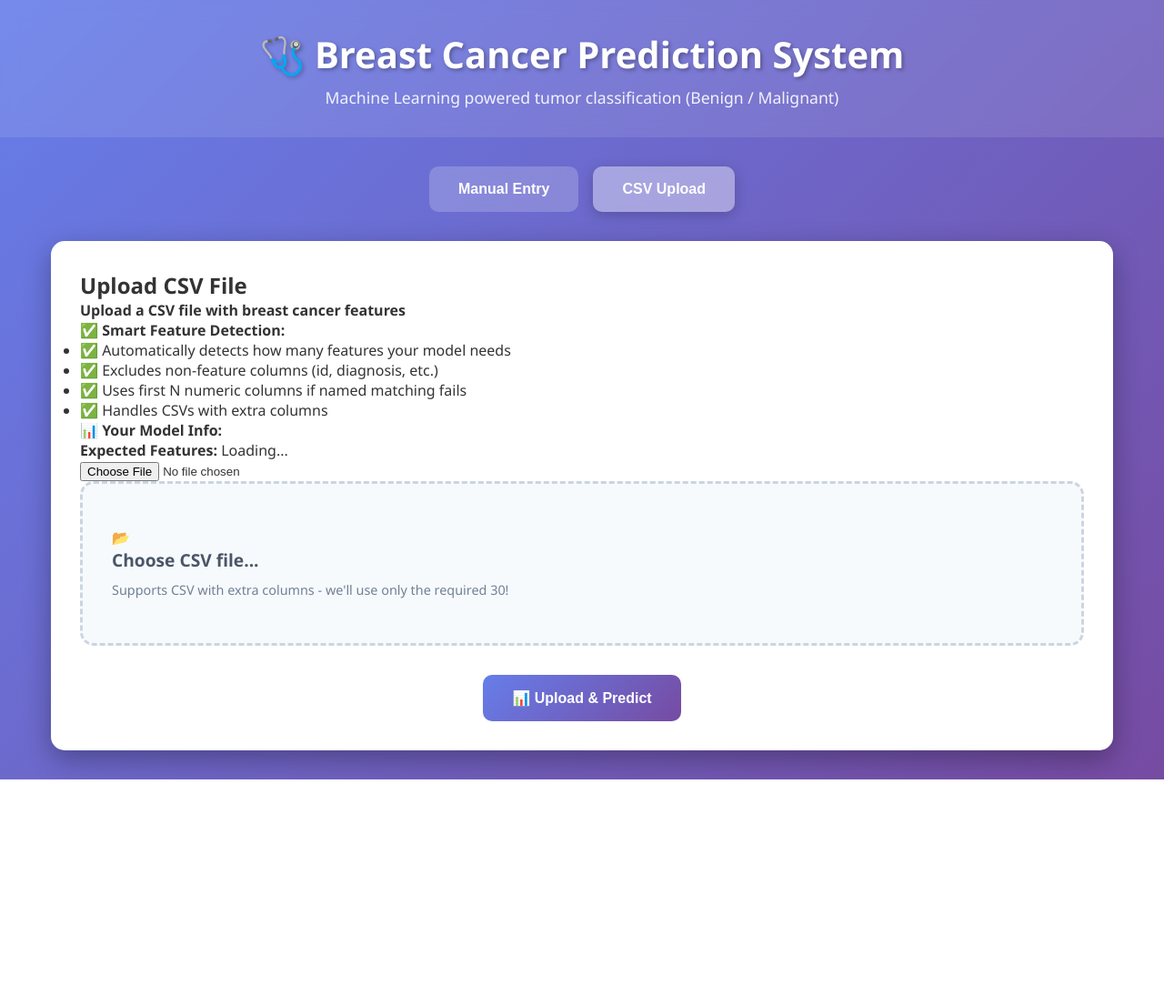
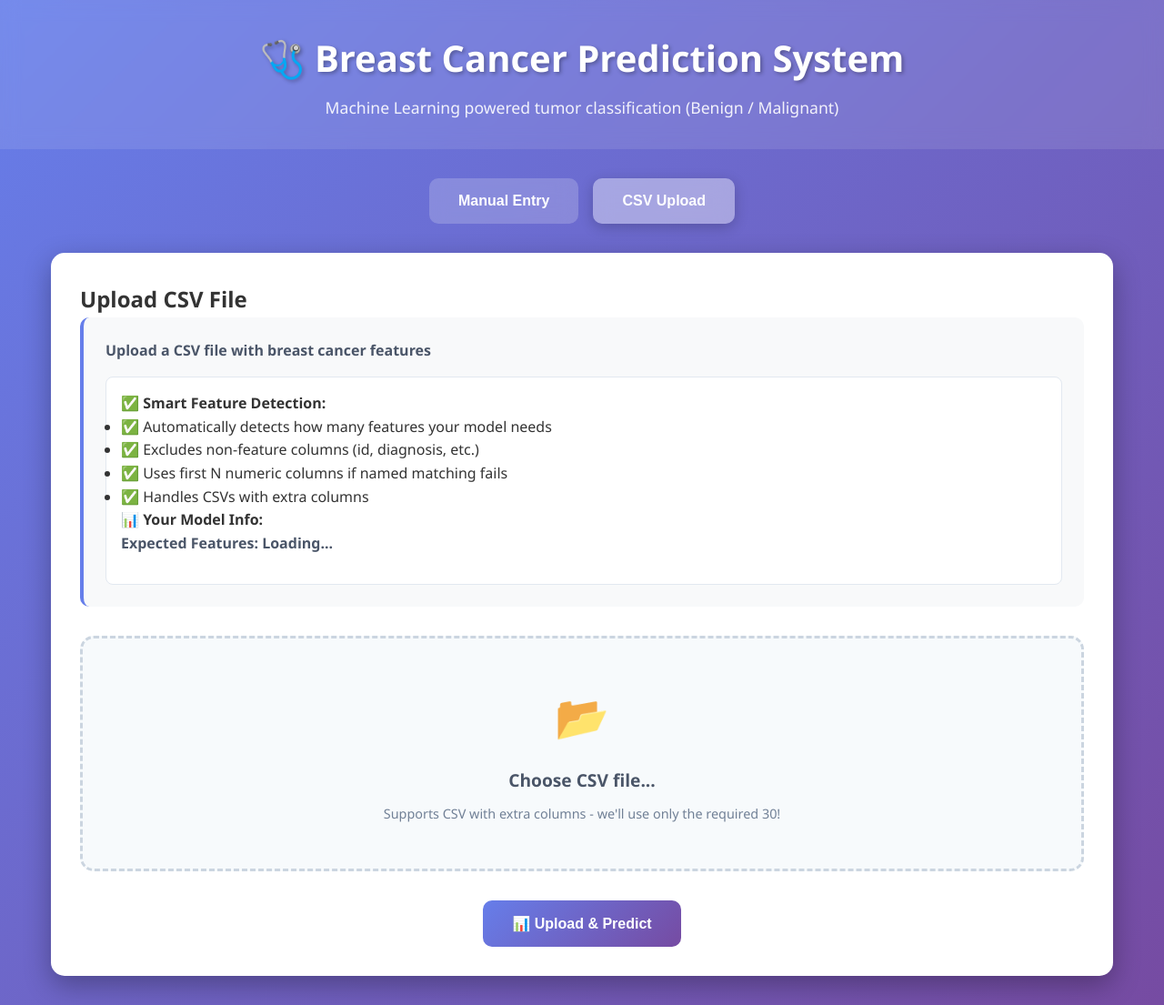
Before and after one commit to sumitkarki188/Breast-Cancer-Predection, a Flask app: page / in a window 1280 px wide, after a click on "CSV Upload". Shown: the whole page at 91% size. Before the commit the page ends 857 px from the top, so only its background shows below. Run offline with Flask 3, Linux system fonts and the light colour scheme.

Commit message:
Update style.css

```diff
--- a/static/style.css
+++ b/static/style.css
@@ -9,6 +9,7 @@
   background: linear-gradient(135deg, #667eea 0%, #764ba2 100%);
   min-height: 100vh;
   color: #333;
+  line-height: 1.6;
 }
 
 header {
@@ -178,17 +182,40 @@
   transform: translateY(-2px);
 }
 
-.upload-area {
-  text-align: center;
-  padding: 2rem;
+/* CSV Upload Styles */
+.upload-info {
+  background: #f8f9fa;
+  padding: 1.5rem;
+  border-radius: 10px;
+  margin-bottom: 2rem;
+  border-left: 4px solid #667eea;
 }
 
-.file-input-wrapper {
+.upload-info p {
+  font-weight: 600;
+  color: #4a5568;
+  margin-bottom: 1rem;
+}
+
+.column-info {
+  background: white;
+  padding: 1rem;
+  border-radius: 8px;
+  border: 1px solid #e2e8f0;
+}
+
+.column-info small {
+  color: #6c757d;
+  line-height: 1.4;
+  font-size: 0.85rem;
+}
+
+.file-upload {
   position: relative;
   margin-bottom: 2rem;
 }
 
-.file-input-wrapper input[type="file"] {
+.file-upload input[type="file"] {
   position: absolute;
   opacity: 0;
   width: 100%;
@@ -204,11 +231,17 @@
   background: #f7fafc;
   cursor: pointer;
   transition: all 0.3s ease;
+  text-align: center;
 }
 
 .file-label:hover {
   border-color: #667eea;
   background: #edf2f7;
+}
+
+.upload-icon {
+  font-size: 3rem;
+  margin-bottom: 1rem;
 }
 
 .file-label span {
```
Also changed, not shown: other parts of static/style.css (+87 -8 lines).
